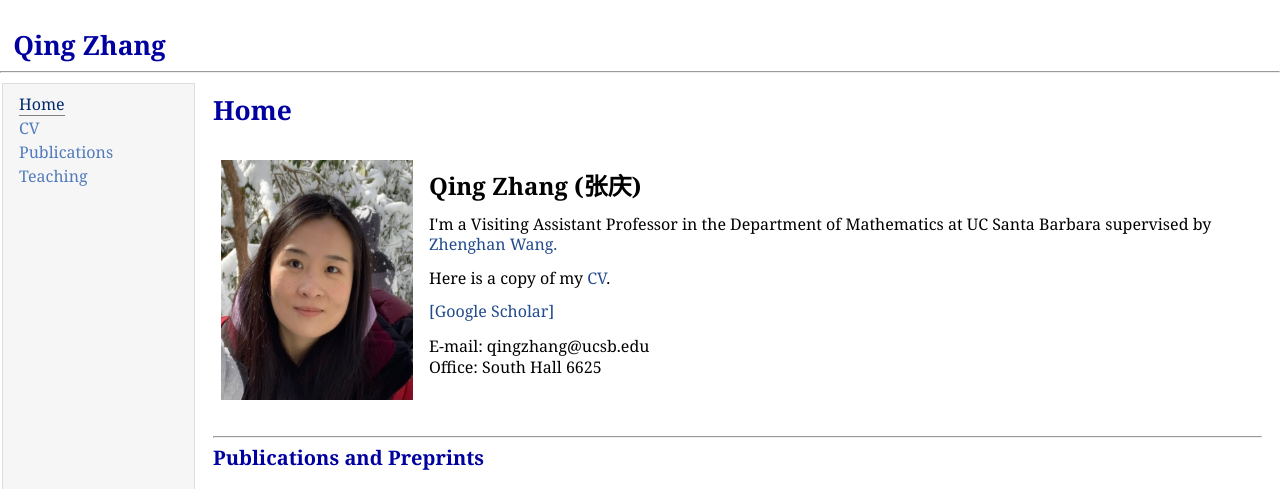
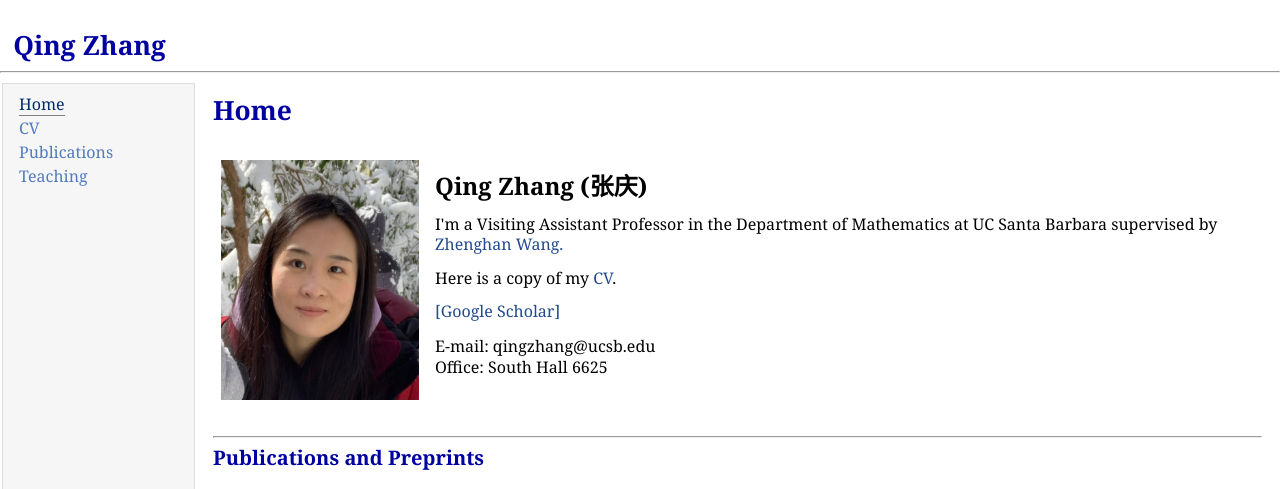
Before and after one commit to zhangqing2513/zhangqing2513.github.io, a Jekyll site: the page index.html, which Jekyll copies as it is, in a window 1280 px wide. Shown: the top 489 px of the page. Built offline with Jekyll 4.4.1, drawn with Linux system fonts in a browser that asks for light colours.

Commit message:
Update index.html

```diff
--- a/index.html
+++ b/index.html
@@ -31,7 +31,7 @@
         <a href="#edu">Education</a> ]</p>-->
 
     <table class="imgtable"><tr valign="center">
-        <td><img src="QZ.jpeg" width = '192', height='240' alt="Qing Zhang" /></td>
+        <td><img src="QZ.jpeg" width = '198', height='240' alt="Qing Zhang" /></td>
         <td align="left">
             <p><span style="font-size: 150%"><b>Qing Zhang (张庆)</b></span></p>
                        <p>
```
